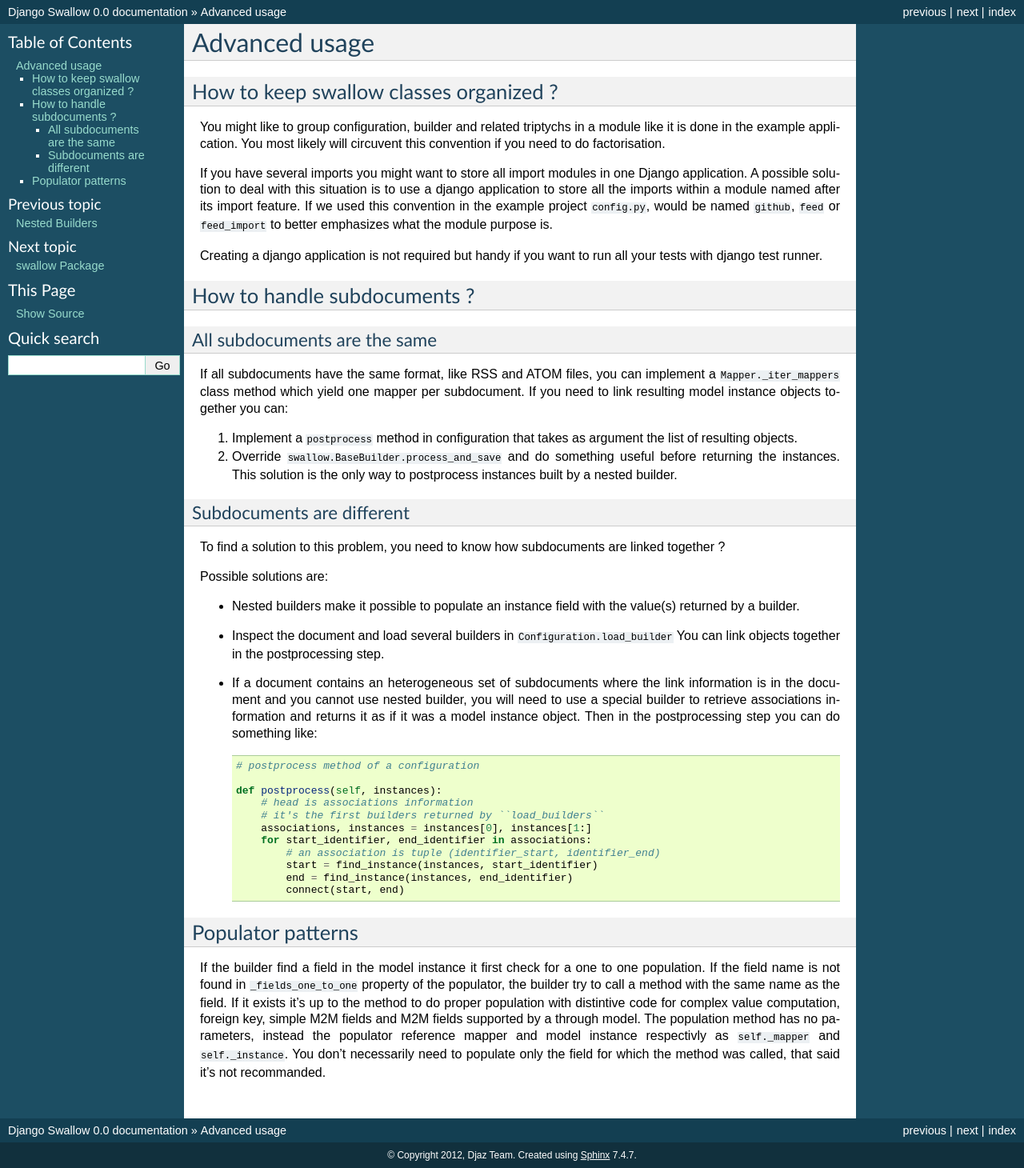
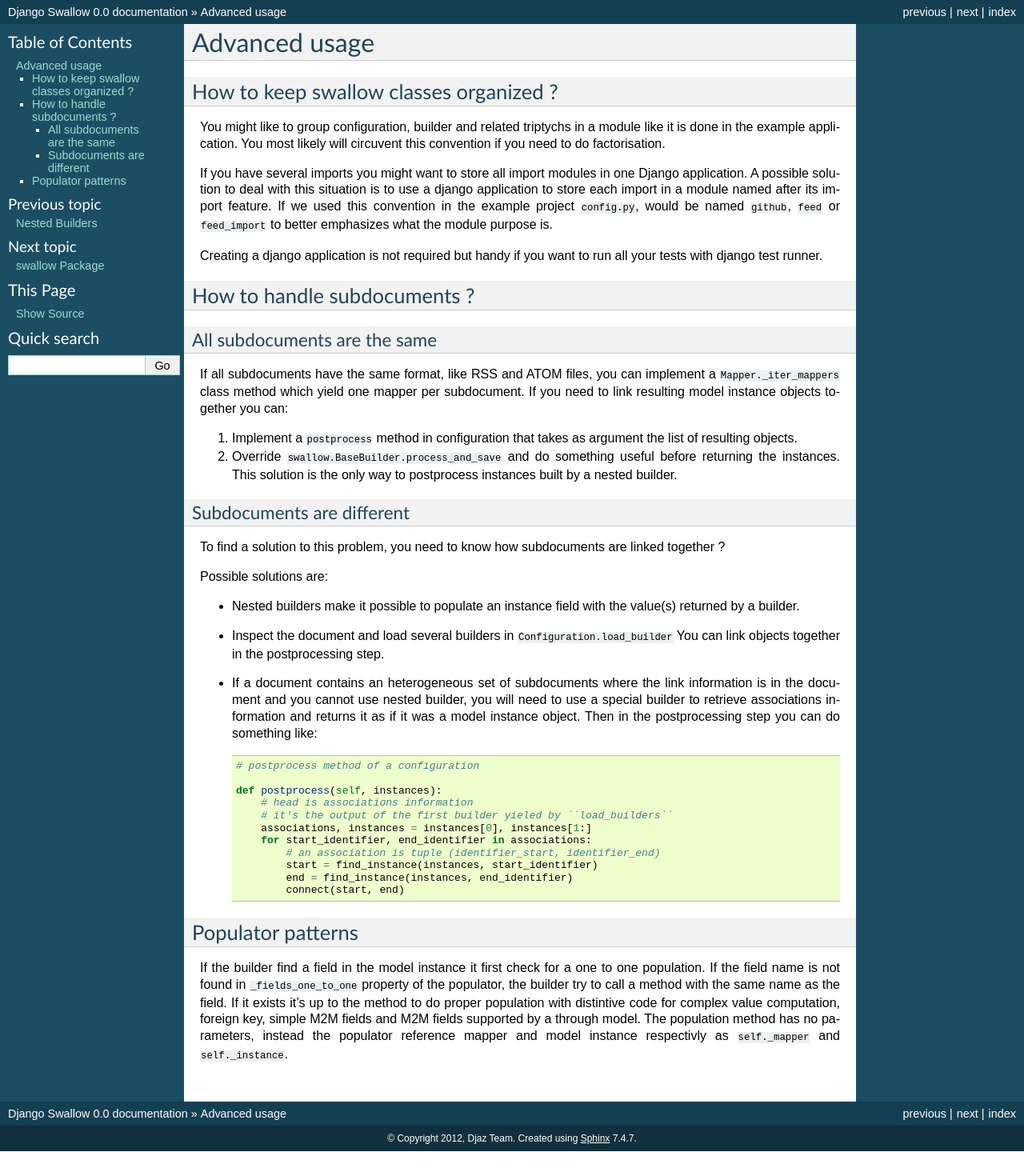
Before and after one commit to liberation/django-swallow, a Sphinx documentation site: the page built from doc/source/advanced.rst, in a window 1280 px wide. Shown: the whole page at 80% size. Built offline with Sphinx 7.4.7, drawn with Linux system fonts in a browser that asks for light colours; after the commit the page ends 1439 px from its top, so only the background shows below that.

Commit message:
review documentation

```diff
--- a/doc/source/advanced.rst
+++ b/doc/source/advanced.rst
@@ -11,7 +11,7 @@ circuvent this convention if you need to do factorisation.
 
 If you have several imports you might want to store all import modules in one
 Django application. A possible solution to deal with this situation
-is to use a django application to store all the imports within a module named
+is to use a django application to store each import in a module named
 after its import feature. If we used this convention in the example
 project ``config.py``, would be named ``github``, ``feed`` or
 ``feed_import`` to better emphasizes what the module purpose is.
@@ -64,7 +64,7 @@ Possible solutions are:
 
     def postprocess(self, instances):
         # head is associations information
-        # it's the first builders returned by ``load_builders``
+        # it's the output of the first builder yieled by ``load_builders``
         associations, instances = instances[0], instances[1:]
         for start_identifier, end_identifier in associations:
             # an association is tuple (identifier_start, identifier_end)
@@ -84,6 +84,4 @@ up to the method to do proper population with distintive code for
 complex value computation, foreign key, simple M2M fields and M2M fields
 supported by a through model. The population method has no parameters,
 instead the populator reference mapper and model instance respectivly as
-``self._mapper`` and ``self._instance``. You don't necessarily need
-to populate only the field for which the method was called, that said
-it's not recommanded.
+``self._mapper`` and ``self._instance``.
--- a/doc/source/matching.rst
+++ b/doc/source/matching.rst
@@ -1,7 +1,7 @@
 Matching
 ========
 
-Matching is facility provided by Django Swallow that allows to build
+Matching is a facility provided by Django Swallow that allows to build
 population algorithm that are a bit more advanced than one to one population
 already available through a populator class. It also allows any user having
 access to the admin area to tweak the algorithm.
--- a/doc/source/nested_builders.rst
+++ b/doc/source/nested_builders.rst
@@ -1,7 +1,7 @@
 Nested Builders
 ===============
 
-Some time documents are nested inside other documents. For instance, in the ATOM
+Sometimes documents are nested inside other documents. For instance, in the ATOM
 file format entry elements are defined inside feed elements. Both of them can be
 defined as separate Django models.
 
--- a/doc/source/walkthrough.rst
+++ b/doc/source/walkthrough.rst
@@ -116,7 +116,7 @@ second line the body. A mapper for this kind of file can be:
             return {'title': self.title}
 
 
-``_iter_mappers`` is a generator method that yields mapper instances. it
+``_iter_mappers`` is a generator method that yields mapper instances. It
 must only yield mapper instances of the class it is defined in.
 
 In the example, the mapper is defined inside the builder class, let's study it:
```
Also changed, not shown: other parts of doc/source/matching.rst (+1 -1 lines), other parts of doc/source/walkthrough.rst (+1 -1 lines), doc/source/index.rst (+5 -9 lines).
